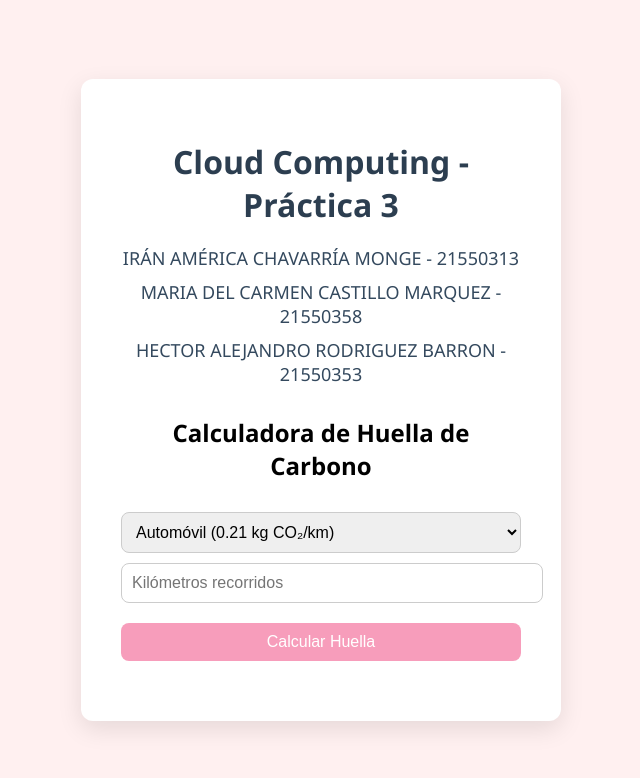
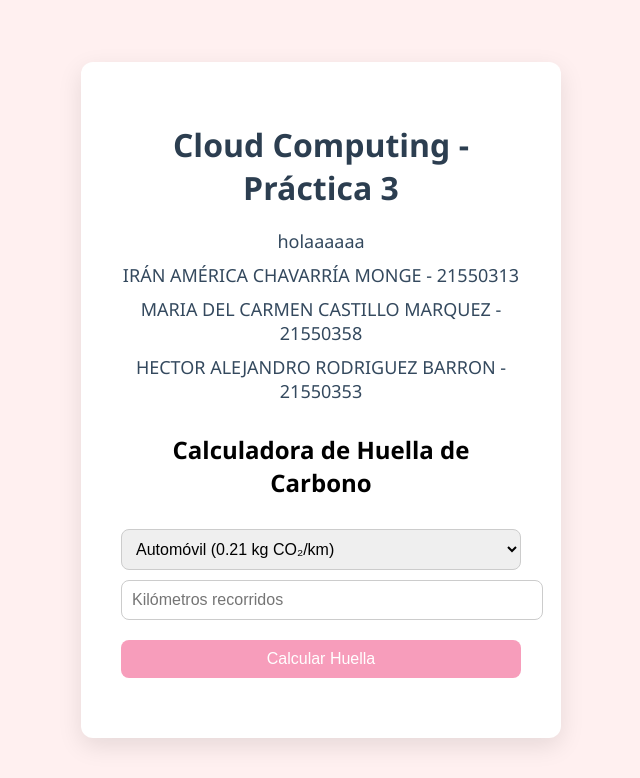
Before and after one commit to panconmermelada2/cloud-practica-3, a Flask app: page / in a window 1280 px wide. Shown: the top 778 px of the page, without its empty margins (319-959 px from the left). Run offline with Flask 3, Linux system fonts and the light colour scheme.

Commit message:
modificacion

```diff
--- /dev/null
+++ b/startup.txt
@@ -0,0 +1 @@
+gunicorn --bind= 0.0.0.0 --timeout 600 app:app
--- a/templates/index.html
+++ b/templates/index.html
@@ -69,6 +69,7 @@
     <div class="container">
         <h1>Cloud Computing - Práctica 3</h1>
         <ul>
+            <li>holaaaaaa </li>
             <li>IRÁN AMÉRICA CHAVARRÍA MONGE - 21550313</li>
             <li>MARIA DEL CARMEN CASTILLO MARQUEZ - 21550358</li>
             <li>HECTOR ALEJANDRO RODRIGUEZ BARRON - 21550353</li>
```
